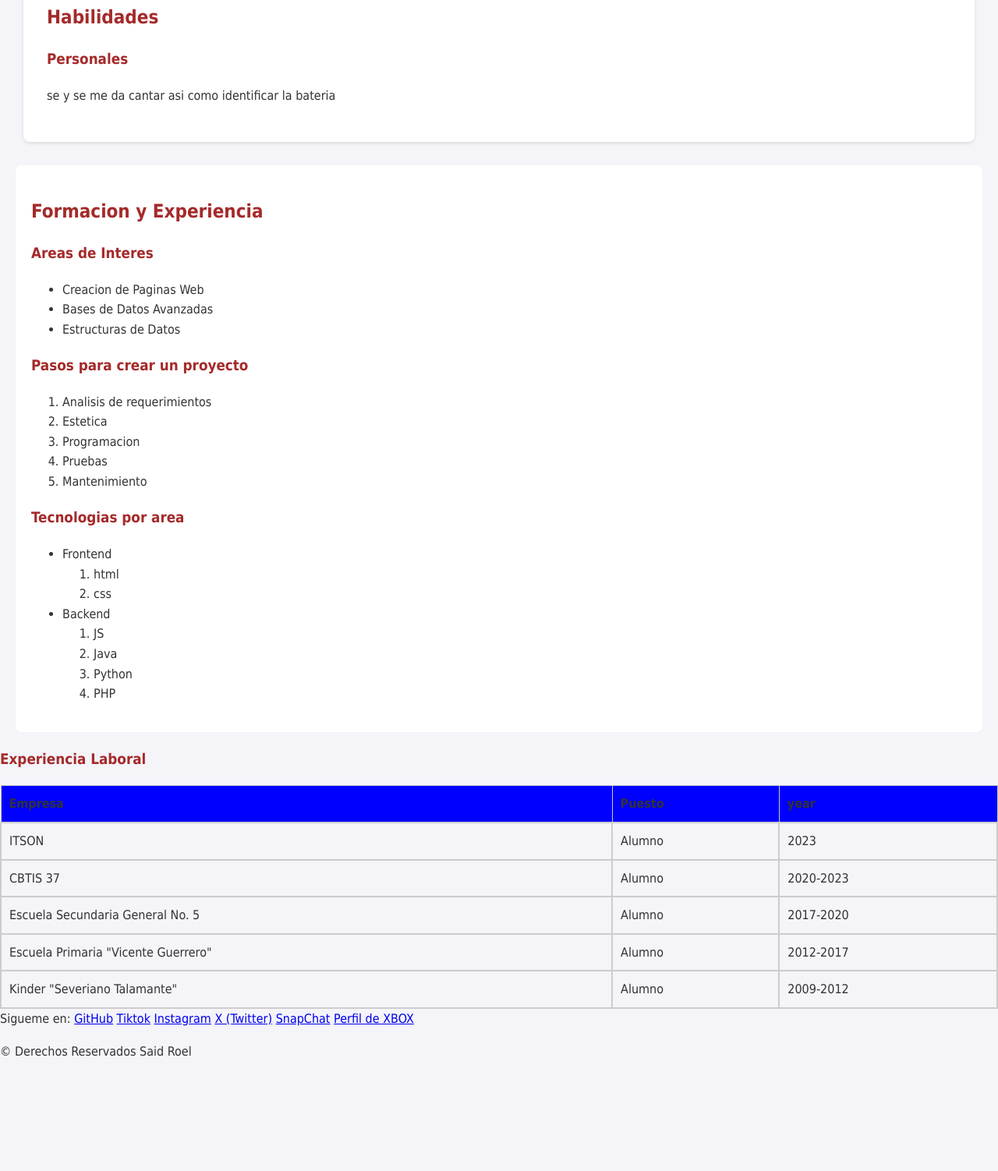
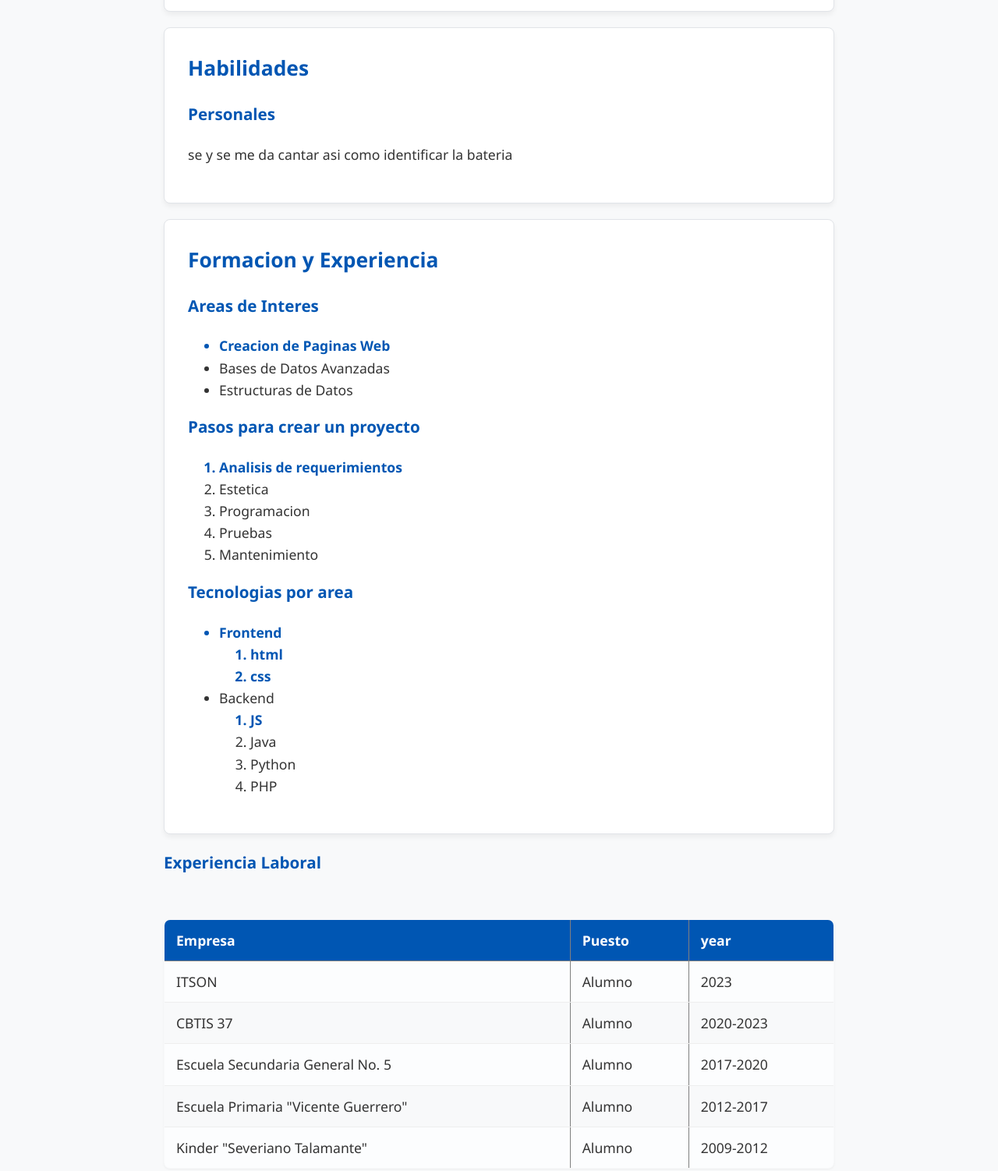
Before and after one commit to saidritson/Portafolio-Personal-SaidChavez, a plain HTML site: page index.html in a window 1280 px wide. Shown: the part 965-2467 px from the top of the page at 78% size. Before the commit the page ends 2342 px from the top, so only its background shows below. Drawn offline with Linux system fonts and the light colour scheme.

Commit message:
avance en los estilos

```diff
--- /dev/null
+++ b/style3.css
@@ -0,0 +1,266 @@
+/* ===== Variables ===== */
+:root {
+    --primary-green: #2a9d8f;
+    --dark-green: #1d6a61;
+    --light-sage: #e9f5f3;
+    --text-dark: #264653;
+    --text-muted: #6c757d;
+    --bg-page: #f8fdfc;
+    --border-radius: 16px;
+}
+
+/* ===== Estilos Generales ===== */
+body {
+    font-family: 'Inter', system-ui, -apple-system, sans-serif;
+    background-color: var(--bg-page);
+    color: var(--text-dark);
+    margin: 0;
+    padding: 0;
+    line-height: 1.6;
+    /* Grid principal */
+    display: grid;
+    grid-template-rows: auto 1fr auto;
+    grid-template-areas:
+                "header"
+                "main"
+                "footer";
+    min-height: 100vh;
+}
+
+header { grid-area: header; }
+main   { grid-area: main; }
+footer { grid-area: footer; }
+
+/* ===== Encabezado y Navegación ===== */
+header {
+    background-color: #ffffff;
+    padding: 25px 40px;
+    display: flex;
+    justify-content: space-between;
+    align-items: center;
+    box-shadow: 0 2px 10px rgba(42, 157, 143, 0.05);
+    flex-wrap: wrap;
+    gap: 15px;
+}
+
+header h1 {
+    margin: 0;
+    font-size: 1.6rem;
+    color: var(--dark-green);
+    font-weight: 700;
+    letter-spacing: -0.5px;
+}
+
+nav ul {
+    list-style: none;
+    margin: 0;
+    padding: 0;
+    display: flex;
+    gap: 15px;
+}
+
+nav ul a {
+    color: var(--primary-green);
+    text-decoration: none;
+    font-weight: 600;
+    font-size: 0.95rem;
+    padding: 8px 18px;
+    border: 2px solid var(--light-sage);
+    border-radius: 30px;
+    transition: all 0.25s ease;
+}
+
+nav ul a:hover {
+    background-color: var(--primary-green);
+    border-color: var(--primary-green);
+    color: #ffffff;
+}
+
+/* ===== Contenedor Principal ===== */
+main {
+    max-width: 850px;
+    width: 100%;
+    margin: 40px auto;
+    padding: 0 20px;
+    box-sizing: border-box;
+    display: flex;
+    flex-direction: column;
+    gap: 40px;
+}
+
+section {
+    background-color: #ffffff;
+    padding: 35px;
+    border-radius: var(--border-radius);
+    box-shadow: 0 10px 30px rgba(0, 0, 0, 0.02);
+    border: 1px solid rgba(42, 157, 143, 0.08);
+}
+
+h2 {
+    color: var(--dark-green);
+    font-size: 1.4rem;
+    margin-top: 0;
+    margin-bottom: 25px;
+    position: relative;
+    padding-bottom: 8px;
+}
+
+h2::after {
+    content: '';
+    position: absolute;
+    left: 0;
+    bottom: 0;
+    width: 50px;
+    height: 3px;
+    background-color: var(--primary-green);
+    border-radius: 2px;
+}
+
+h3 {
+    color: var(--text-dark);
+    font-size: 1.1rem;
+    margin-top: 25px;
+    margin-bottom: 12px;
+    background-color: var(--light-sage);
+    display: inline-block;
+    padding: 4px 12px;
+    border-radius: 6px;
+}
+
+/* ===== Listas ===== */
+ul, ol {
+    padding-left: 20px;
+    margin-bottom: 20px;
+}
+
+li {
+    margin-bottom: 10px;
+    color: var(--text-dark);
+}
+
+ol {
+    counter-reset: step-counter;
+    list-style: none;
+    padding-left: 0;
+}
+
+ol li {
+    counter-increment: step-counter;
+    display: flex;
+    align-items: flex-start;
+    gap: 12px;
+}
+
+ol li::before {
+    content: counter(step-counter);
+    background-color: var(--primary-green);
+    color: white;
+    font-weight: bold;
+    font-size: 0.85rem;
+    min-width: 22px;
+    height: 22px;
+    border-radius: 50%;
+    display: flex;
+    align-items: center;
+    justify-content: center;
+    margin-top: 2px;
+}
+
+/* ===== Tabla ===== */
+table {
+    width: 100%;
+    border-collapse: collapse;
+    margin-top: 20px;
+    border-radius: 10px;
+    overflow: hidden;
+    border: none;
+    box-shadow: 0 4px 15px rgba(0, 0, 0, 0.01);
+}
+
+th {
+    background-color: var(--light-sage);
+    color: var(--dark-green);
+    padding: 16px;
+    text-align: left;
+    font-weight: 600;
+    font-size: 0.95rem;
+    border-bottom: 2px solid rgba(42, 157, 143, 0.1);
+}
+
+td {
+    padding: 16px;
+    border-bottom: 1px solid #f0f5f4;
+    color: var(--text-dark);
+    font-size: 0.95rem;
+}
+
+tr:last-child td { border-bottom: none; }
+
+tr:hover td { background-color: rgba(42, 157, 143, 0.02); }
+
+/* ===== Footer ===== */
+footer {
+    background-color: #ffffff;
+    padding: 35px 20px;
+    text-align: center;
+    border-top: 1px solid #f0f5f4;
+}
+
+footer p {
+    margin: 5px 0;
+    font-size: 0.9rem;
+    color: var(--text-muted);
+}
+
+footer ul {
+    list-style: none;
+    padding: 0;
+    margin: 15px 0 0 0;
+    display: flex;
+    justify-content: center;
+    gap: 25px;
+    flex-wrap: wrap;
+}
+
+footer ul a {
+    color: var(--primary-green);
+    text-decoration: none;
+    font-size: 0.9rem;
+    font-weight: 500;
+    transition: all 0.2s ease;
+}
+
+footer ul a:hover {
+    color: var(--dark-green);
+    text-decoration: underline;
+}
+
+/* ===== Imágenes de metas ===== */
+.metas-imagenes {
+    display: flex;
+    flex-wrap: wrap;
+    gap: 16px;
+    margin: 20px 0;
+}
+
+.meta-img-card {
+    display: flex;
+    flex-direction: column;
+    align-items: center;
+    gap: 8px;
+    margin: 0;
+}
+
+.meta-img-card img {
+    width: 220px;
+    height: 150px;
+    object-fit: cover;
+    border-radius: 8px;
+    border: 1px solid rgba(42, 157, 143, 0.15);
+}
+
+.meta-img-card figcaption {
+    font-size: 0.85rem;
+    color: var(--text-muted);
+    text-align: center;
+}
--- a/styles.css
+++ b/styles.css
@@ -1,54 +1,143 @@
-h1, h2, h3 {
-    color: brown;
+:root {
+    --primary-color: #0056b3;
+    --primary-dark: #003d82;
+    --secondary-color: #e2f0ff;
+    --text-color: #333333;
+    --text-light: #666666;
+    --bg-color: #f8f9fa;
+    --card-bg: #ffffff;
+    --border-radius: 8px;
+    --spacing: 20px;
+}
 
-}
+/* --- Estilos Generales --- */
 body {
-    font-family: Tahoma, Verdana, "Times New Roman";
-    background-color: #f4f4f9;
-    color: #333333;
+    font-family: 'Segoe UI', Tahoma, Geneva, Verdana, sans-serif; /* Tipografía más moderna */
+    background-color: var(--bg-color);
+    font-size: 1.1rem; /* 2rem era demasiado grande para texto base */
+    color: var(--text-color);
     line-height: 1.6;
     margin: 0;
     padding: 0;
-
+    display: grid;
+    grid-template-rows: auto 1fr auto;
+    min-height: 100dvh;
 }
 
-#formacion {
-    background-color: #ffffff;
-    border: 1px;
-    border-radius: 8px;
-    margin: 20px;
-    padding: 20px;
+h1, h2, h3 {
+    color: var(--primary-color); /* Cambiado de marrón a azul para dar coherencia */
+    margin-top: 0;
 }
-#sobremi, #habilidades, #contacto{
-    background-color: #ffffff;
-    border: 1px;
-    border-radius: 8px;
-    margin: 30px;
+
+h2:before {
+    content: "• "; /* Un punto limpio en lugar de guiones */
+    color: var(--primary-color);
+}
+
+/* --- Header y Footer --- */
+header {
+    background-color: var(--primary-color);
+    color: white;
+    padding: var(--spacing);
+    text-align: center;
+}
+
+header p {
+    color: var(--secondary-color);
+    margin: 5px 0 0 0;
+}
+
+/* --- Contenedor Principal --- */
+main {
+    display: grid;
+    grid-template-columns: 1fr;
+    gap: var(--spacing);
+    padding: var(--spacing);
+    width: 100%;
+    max-width: 900px;
+    margin: 0 auto; /* Centra el contenido en pantallas grandes */
+    box-sizing: border-box;
+}
+
+/* --- Secciones (Tarjetas) --- */
+#sobremi, #formacion, #habilidades, #contacto {
+    background-color: var(--card-bg);
+    border: 1px solid #e1e4e8; /* Añadido 'solid' para que el borde exista */
+    border-radius: var(--border-radius);
     padding: 30px;
+    box-shadow: 0 4px 6px rgba(0,0,0,0.05); /* Sombra más suave y moderna */
+    transition: transform 0.2s;
+}
+
+/* --- Componentes Específicos --- */
+.title {
+    background-color: var(--secondary-color); /* Coherente con la paleta */
+    border-left: 5px solid var(--primary-color); /* Detalle elegante en el lateral */
+    border-radius: var(--border-radius);
+    padding: var(--spacing);
+    margin-bottom: var(--spacing);
+    font-weight: 600;
+}
+
+.foto-perfil {
+    float: right;
+    margin-left: var(--spacing);
+    margin-bottom: 10px;
+    border-radius: 50%; /* Círculo perfecto */
+    border: 3px solid var(--secondary-color);
     box-shadow: 0 2px 4px rgba(0,0,0,0.1);
 }
-.title {
-    background-color: aquamarine;
-    border: 2px;
-    border-radius: 8px;
-    margin: 35px;
-    padding: 35px;
+
+/* Enlaces (Botones) */
+a {
+    display: inline-flex; /* 'inline-flex' evita que ocupe todo el ancho si no es necesario */
+    align-items: center;
+    justify-content: center;
+    gap: 8px;
+    text-decoration: none;
+    color: var(--primary-color);
+    background-color: var(--secondary-color);
+    padding: 10px 20px;
+    border-radius: var(--border-radius);
     font-weight: 500;
+    transition: all 0.3s ease;
 }
+
+a:hover {
+    background-color: var(--primary-color);
+    color: white;
+}
+
+/* Listas */
+li:first-child {
+    color: var(--primary-color);
+    font-weight: bold;
+}
+
+/* --- Tablas --- */
 .tabla_bonita {
     width: 100%;
     border-collapse: collapse;
-    margin-top: 10px;
+    margin-top: 15px;
+    border-radius: var(--border-radius);
+    overflow: hidden; /* Para que las esquinas de la tabla respeten el border-radius */
+    box-shadow: 0 1px 3px rgba(0,0,0,0.05);
 }
-.tabla_bonita th{
-    padding: 10px;
-    border: 1px solid #cccccc;
+
+.tabla_bonita th {
+    padding: 12px 15px;
     text-align: left;
-    background-color: blue;
+    background-color: var(--primary-color);
+    color: white;
+    font-weight: 600;
+}
 
+.tabla_bonita td {
+    padding: 12px 15px;
+    border-bottom: 1px solid #eeeeee; /* Líneas divisorias más sutiles */
+    color: var(--text-color);
 }
-.tabla_bonita td{
-    padding: 10px;
-    border: 2px solid #cccccc;
-    text-align: left;
+
+.tabla_bonita tr:nth-child(even) {
+    background-color: #fcfdfe; /* Un gris/azul muy sutil en vez de aqua chillón */
 }
--- /dev/null
+++ b/styles2.css
@@ -0,0 +1,219 @@
+:root {
+    --bg-main: #121214;       /* Fondo oscuro profundo */
+    --bg-card: #1a1a1e;       /* Fondo de las secciones */
+    --accent-purple: #9d4edd; /* Morado neón para detalles */
+    --accent-glow: #c77dff;   /* Violeta claro para hovers */
+    --text-main: #f8f9fa;     /* Texto principal claro */
+    --text-muted: #adb5bd;    /* Texto secundario gris */
+    --border-radius: 12px;
+}
+
+/* --- Estilos Generales --- */
+body {
+    font-family: 'Poppins', system-ui, -apple-system, sans-serif;
+    background-color: var(--bg-main);
+    color: var(--text-main);
+    margin: 0;
+    padding: 0;
+    line-height: 1.6;
+    display: flex;
+    flex-direction: column;
+    min-height: 100vh;
+}
+
+.contenedor{
+    display: grid;
+    grid-template-columns: 100px 100px 100px;
+    gap: 10px;
+    border: 2px solid blue;
+    padding: 10px;
+    justify-content: center;
+}
+.caja{
+    width: 100px;
+    height: 100px;
+    border: 2px solid blue;
+    justify-content: center;
+    align-items: center;
+
+}
+.caja img {
+    width: 100%;
+    height: 100%;
+    object-fit: cover; /* Esto hace que la imagen llene el cuadro sin deformarse */
+    display: block;    /* Elimina un pequeño espacio en blanco que el HTML deja abajo de las imágenes */
+}
+
+/* --- Encabezado y Navegación --- */
+header {
+    background-color: var(--bg-card);
+    padding: 20px 40px;
+    display: flex;
+    justify-content: space-between;
+    align-items: center;
+    border-bottom: 2px solid #2a2a30;
+    flex-wrap: wrap;
+    gap: 15px;
+}
+
+header h1 {
+    margin: 0;
+    font-size: 1.8rem;
+    background: linear-gradient(45deg, var(--accent-purple), var(--accent-glow));
+    -webkit-background-clip: text;
+    -webkit-text-fill-color: transparent;
+}
+
+nav ul {
+    list-style: none;
+    margin: 0;
+    padding: 0;
+    display: flex;
+    gap: 20px;
+}
+
+/* Enlaces del Menú */
+nav ul a {
+    color: var(--text-muted);
+    text-decoration: none;
+    font-weight: 500;
+    padding: 8px 16px;
+    border-radius: 20px;
+    transition: all 0.3s ease;
+}
+
+nav ul a:hover {
+    color: var(--text-main);
+    background-color: rgba(157, 78, 221, 0.15);
+    box-shadow: 0 0 15px rgba(157, 78, 221, 0.2);
+}
+
+/* --- Contenedor Principal --- */
+main {
+    max-width: 900px;
+    width: 100%;
+    margin: 40px auto;
+    padding: 0 20px;
+    box-sizing: border-box;
+    display: flex;
+    flex-direction: column;
+    gap: 35px;
+    flex: 1; /* Empuja el footer hacia abajo */
+}
+
+section {
+    background-color: var(--bg-card);
+    padding: 30px;
+    border-radius: var(--border-radius);
+    border: 1px solid #2a2a30;
+    box-shadow: 0 4px 20px rgba(0, 0, 0, 0.3);
+}
+
+h2 {
+    color: var(--accent-glow);
+    font-size: 1.5rem;
+    margin-top: 0;
+    margin-bottom: 20px;
+    border-left: 4px solid var(--accent-purple);
+    padding-left: 12px;
+}
+
+h3 {
+    color: var(--text-main);
+    font-size: 1.15rem;
+    margin-top: 25px;
+    margin-bottom: 10px;
+}
+
+/* --- Listas --- */
+ul, ol {
+    padding-left: 20px;
+    color: var(--text-muted);
+}
+
+li {
+    margin-bottom: 8px;
+}
+
+/* Resaltar los primeros elementos de las listas de hobbies */
+section ul li:first-child,
+section ol li:first-child {
+    color: var(--accent-glow);
+    font-weight: 500;
+}
+
+/* --- Tabla de Logros --- */
+table {
+    width: 100%;
+    border-collapse: collapse;
+    margin-top: 20px;
+    background-color: #121214;
+    border-radius: 8px;
+    overflow: hidden;
+    border: none; /* Elimina el borde antiguo del HTML */
+}
+
+th {
+    background-color: var(--accent-purple);
+    color: white;
+    padding: 14px;
+    text-align: left;
+    font-weight: 600;
+    font-size: 0.95rem;
+}
+
+td {
+    padding: 14px;
+    border-bottom: 1px solid #2a2a30;
+    color: var(--text-muted);
+    font-size: 0.95rem;
+}
+
+tr:last-child td {
+    border-bottom: none;
+}
+
+tr:hover td {
+    background-color: rgba(255, 255, 255, 0.02);
+    color: var(--text-main);
+}
+
+/* --- Footer --- */
+footer {
+    background-color: #0b0b0d;
+    padding: 30px 20px;
+    text-align: center;
+    border-top: 1px solid #2a2a30;
+    margin-top: auto;
+}
+
+footer p {
+    margin: 5px 0;
+    font-size: 0.9rem;
+    color: var(--text-muted);
+}
+
+/* Redes Sociales del Footer */
+footer ul {
+    list-style: none;
+    padding: 0;
+    margin: 15px 0 0 0;
+    display: flex;
+    justify-content: center;
+    gap: 20px;
+    flex-wrap: wrap;
+}
+
+footer ul a {
+    color: var(--accent-glow);
+    text-decoration: none;
+    font-size: 0.9rem;
+    font-weight: 500;
+    transition: color 0.2s ease, transform 0.2s ease;
+    display: inline-block;
+}
+
+footer ul a:hover {
+    color: white;
+    transform: translateY(-2px); /* Pequeño brinco al pasar el mouse */
+}
```
